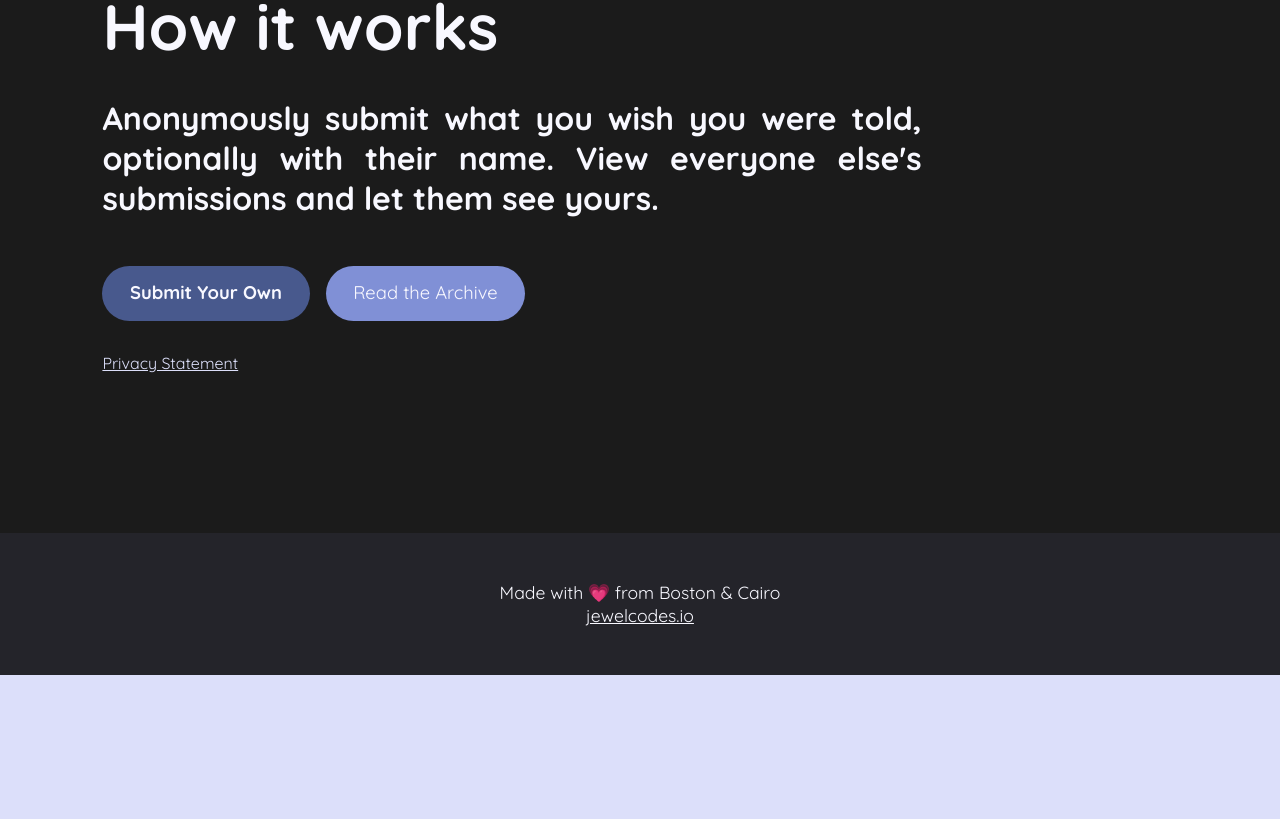
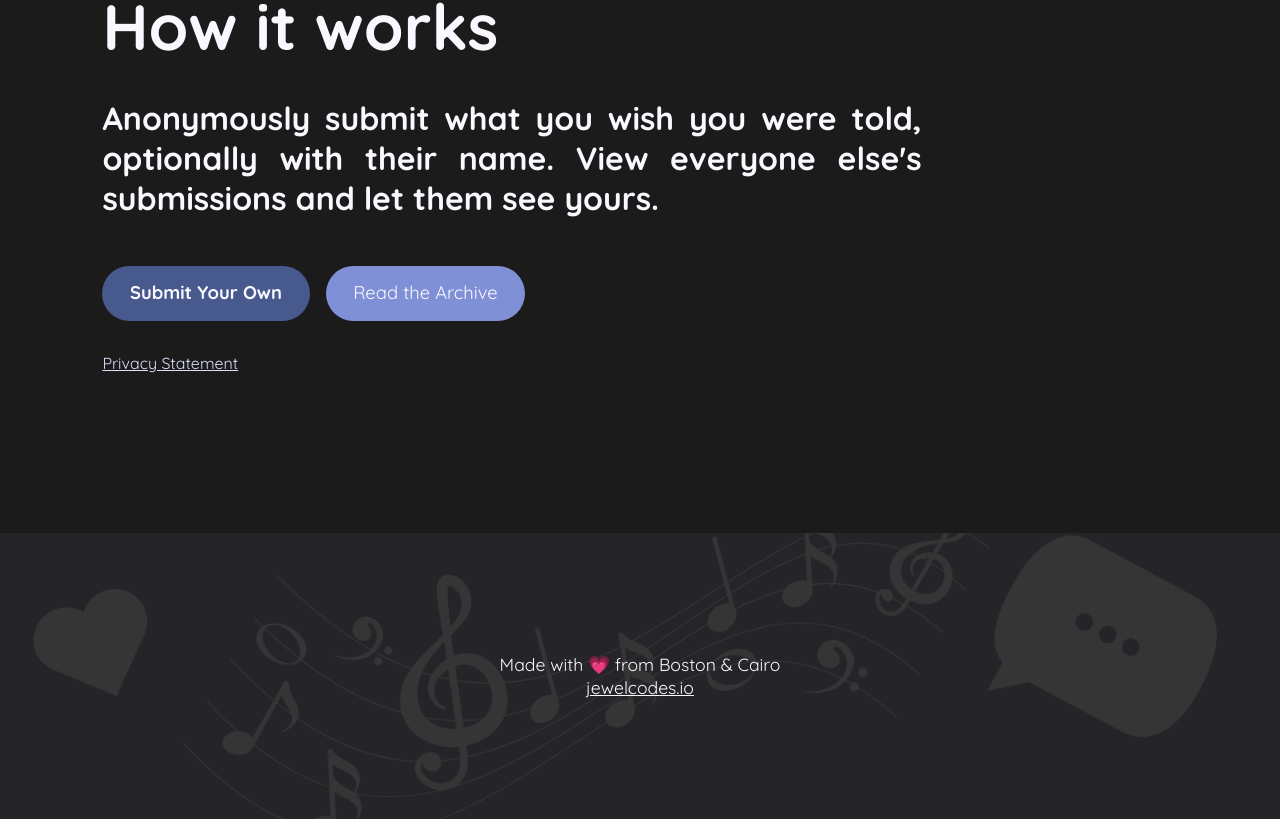
Before and after one commit to jewelcodes/the-yearn-vault, a React (Create React App) app in the folder frontend/: page / in a window 1280 px wide. Shown: the part 1668-2487 px from the top of the page. Before the commit the page ends 2343 px from the top, so only its background shows below. Built offline with nearby package versions, Linux system fonts and the light colour scheme.

Commit message:
footer: added background

```diff
--- a/frontend/src/pages/Layout/Layout.css
+++ b/frontend/src/pages/Layout/Layout.css
@@ -68,12 +68,16 @@
 }
 
 footer {
-    padding: 6vh var(--side-spacing-desktop);
+    padding: 15vh var(--side-spacing-desktop);
     background-color: var(--gray);
     color: var(--white);
     text-align: center;
     font-size: 1.1em;
     line-height: 130%;
+    background-image: url("../../assets/footer.png");
+    background-size: cover;
+    background-position: center center;
+    background-repeat: no-repeat;
 }
 
 footer a {
```
Also changed, not shown: frontend/src/assets/footer.png (added).
